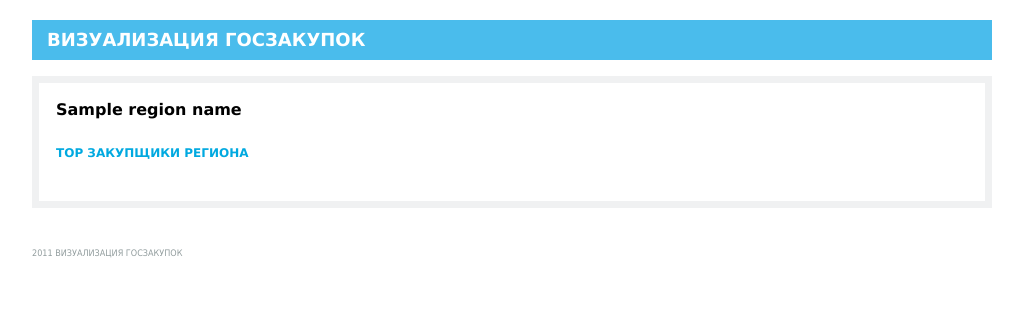
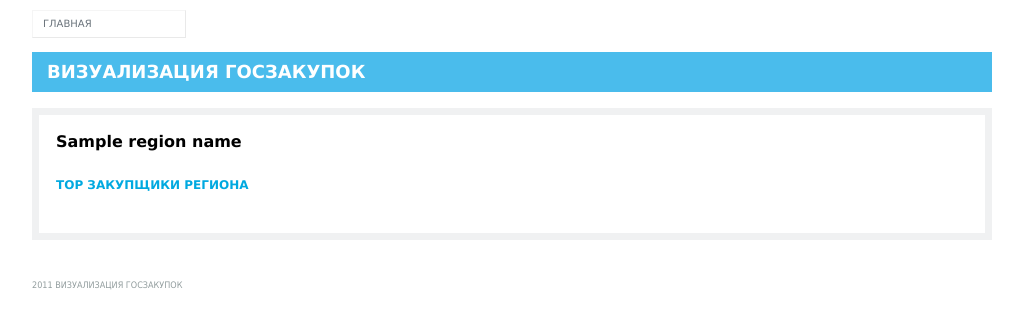
Before and after one commit to vyakunin/zakupki, a Python web app: template frontend/templates/region.html in a window 1280 px wide. Shown: the top 329 px of the page, without its empty margins (128-1151 px from the left). Run offline with Jinja, Linux system fonts and the light colour scheme; the template is opened without the code that fills it: most values are stand-ins (such as "Sample title", 1, 10 or a date in 2020); some libraries are stand-ins or nearby versions.

Commit message:
Small changes in html.

```diff
--- a/frontend/templates/region.html
+++ b/frontend/templates/region.html
@@ -46,7 +46,7 @@
       var evalledData = eval("(" + get_json('/region_pie_chart.json?code={{region_code}}') + ")");
       var data = new google.visualization.DataTable(evalledData);
       var chart = new google.visualization.PieChart(document.getElementById('types_pie_chart'));
-      chart.draw(data, {width: 450, height: 300, title: 'Закупки'});
+      chart.draw(data, {width: 800, height: 500, title: 'Закупки'});
     }
   }
 
@@ -67,14 +67,15 @@
 
 
     <!-- logo and navy -->
-	<div class="header_wrapper">
+	<div class="header_wrapper"  style="display:block">
 
         <!-- navy -->
     	<div class="main_navy_wrapper">
         	<ul class="top_navy blue_bg_2">
             	<li class="first"><a href="/">Главная</a></li>
-                <li><a href="#">Top поставщиков</a></li>
-                <li><a href="#">Top потребителей</a></li>
+                <!-- <li><a href="#">Top поставщиков</a></li>
+                <li><a href="#">Top потребителей</a></li> -->
+
  			</ul>
         </div>
         <!-- / navy -->
@@ -84,7 +85,9 @@
     <!-- / logo and navy -->
 
     <!-- inner title -->
-	<div class="inner_title_wrapper blue_bg_inner"><span>Визуализация госзакупок</span></div>
+	<div class="inner_title_wrapper blue_bg_inner" style="margin-top:5px;">
+	  <span>Визуализация госзакупок</span>
+	</div>
     <!-- / inner title -->
 
     <!-- content -->
```
